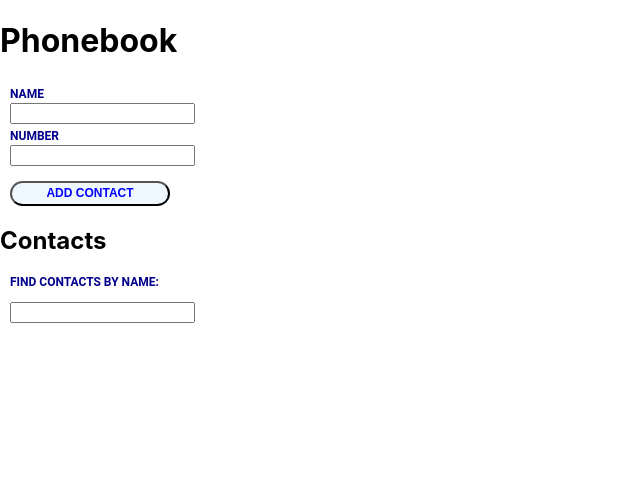
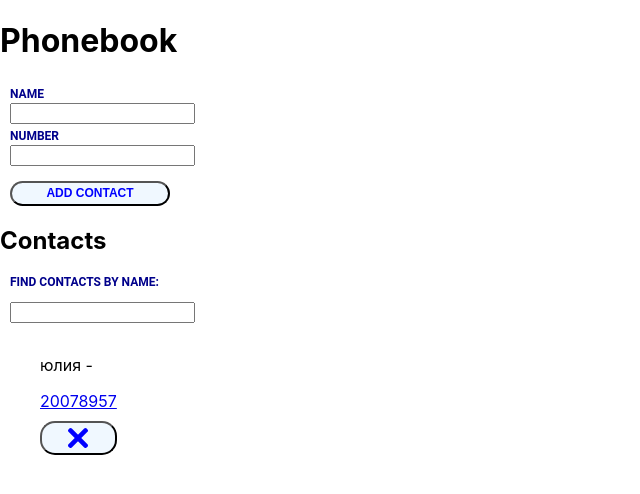
Before and after one commit to Julija100/goit-react-hw-07-phonebook, a React (Create React App) app: page / in a window 1280 px wide. Shown: the top 494 px of the page, without its empty margins (0-640 px from the left). Built offline with nearby package versions, Linux system fonts and the light colour scheme; data requests are answered from the project's data file.

Commit message:
Realise adding contacts

```diff
--- a/db.json
+++ b/db.json
@@ -1,3 +1,9 @@
 {
-  "contacts": []
+  "contacts": [
+    {
+      "name": "юлия",
+      "number": "20078957",
+      "id": 1
+    }
+  ]
 }
--- a/src/components/ContactForm/ContactForm.jsx
+++ b/src/components/ContactForm/ContactForm.jsx
@@ -1,6 +1,6 @@
 import { useState } from 'react';
 import { useDispatch, useSelector } from 'react-redux';
-import { addContact } from '../../redux/contacts/ContactsActions';
+import { addContact } from '../../redux/contacts/contactsOperations';
 import { getContacts } from '../../redux/contacts/contactsSelectors'
 import style from "../ContactForm/ContactForm.module.css";
 import Button from "../Button";
--- a/src/redux/contacts/ContactsActions.jsx
+++ b/src/redux/contacts/ContactsActions.jsx
@@ -6,4 +6,4 @@ export { changeFilter };
 
 // export const removeContact = createAction("REMOVE_CONTACT");
 // export const setFilter = createAction("SET_FILTER");
-export const addContact = createAction("ADD_CONTACT");
+// export const addContact = createAction("ADD_CONTACT");
--- a/src/services/contactsAPI.jsx
+++ b/src/services/contactsAPI.jsx
@@ -1,6 +1,6 @@
 import axios from 'axios';
 
-axios.defaults.baseURL = "http://localhost:3004";
+axios.defaults.baseURL = "http://localhost:3000";
 
 export async function fetchContactsData() {
     const { data } = await axios.get('/contacts');
```
